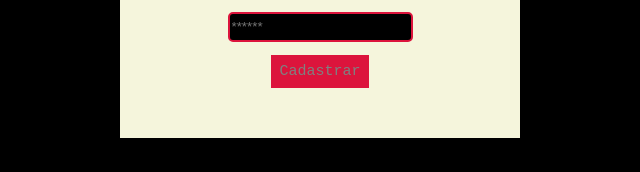
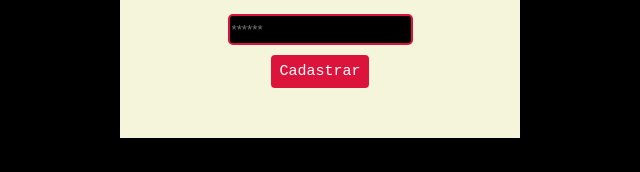
Before and after one commit to Mateusdcsouza23/projeto-iot-revolucionario.carmo, a plain HTML site: page cadastro.html in a window 1280 px wide. Shown: the part 625-797 px from the top of the page, 320-960 px from the left. Drawn offline with Linux system fonts and the light colour scheme.

Commit message:
Projeto-iot-pi

```diff
--- a/estilos.css
+++ b/estilos.css
@@ -126,12 +126,13 @@ align-items: center;
 
 .bt {
   font-family: monospace;
-  margin-top: 13px;
+  margin-top: 10px;
   background-color: crimson;
-  color: grey;
+  color: white;
   border:  0px;
   font-weight: 500;
   font-size: 15px;
   padding: 8px 8px;
   margin-bottom: 50px;
+  border-radius: 4px;
 }
```
